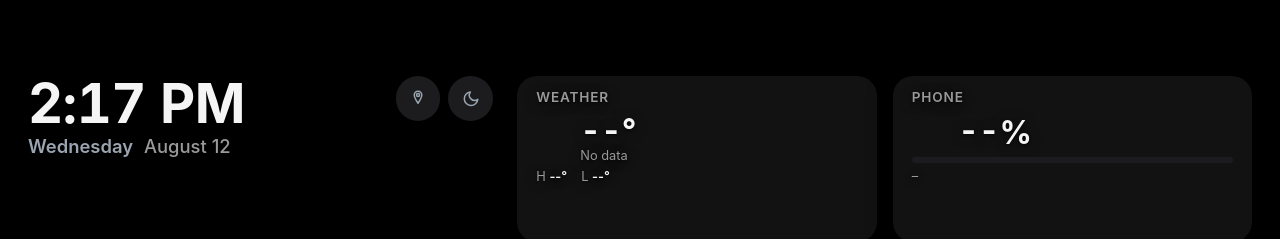
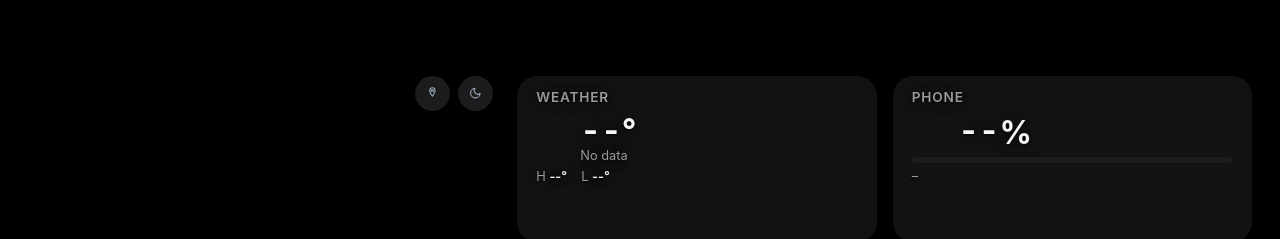
Before and after one commit to rusty-workshop/echo-dashboard, a plain HTML site: page index.html in a window 1280 px wide. Shown: the top 239 px of the page. Drawn offline with Linux system fonts and the light colour scheme; no server answers; some icons are missing.

Commit message:
Fix sticky-note trigger icon overlapping the clock
.hero-panel-actions sat position:absolute over the clock's own top-left
corner; two stacked icon buttons reached far enough left to collide with
clock-time's text on the actual device (the padding-right reservation
tried first just traded the overlap for the clock wrapping to two
lines). Made it a real row in the flex column instead, so the clock
never has to share horizontal space with it at all.

```diff
--- a/style.css
+++ b/style.css
@@ -201,12 +201,27 @@ input {
   min-height: 0;
 }
 
+/* A real row in the flex column now, not position:absolute over the
+   clock - reserving horizontal padding for it instead (tried first) meant
+   guessing how much width .clock-time actually needs, and guessing wrong
+   either left it overlapping the buttons or wrapping the clock to two
+   lines. A real row costs a little vertical space but needs no guessing:
+   .clock-panel below it always gets the full available width, so the
+   clock is never at risk of wrapping regardless of locale/font/12h-vs-
+   24h text length. */
 .hero-panel-actions {
-  position: absolute;
-  top: 0;
-  right: 0;
-  display: flex;
+  flex: none;
+  display: flex;
+  justify-content: flex-end;
   gap: 0.5em;
+}
+
+/* Smaller than the default .icon-button size specifically in this pair -
+   this row's whole reason for existing is to cost as little of the hero
+   panel's tight vertical budget as possible. */
+.hero-panel-actions .icon-button {
+  width: clamp(1.7rem, 3vw, 2.2rem);
+  height: clamp(1.7rem, 3vw, 2.2rem);
 }
 
 .clock-panel {
```
